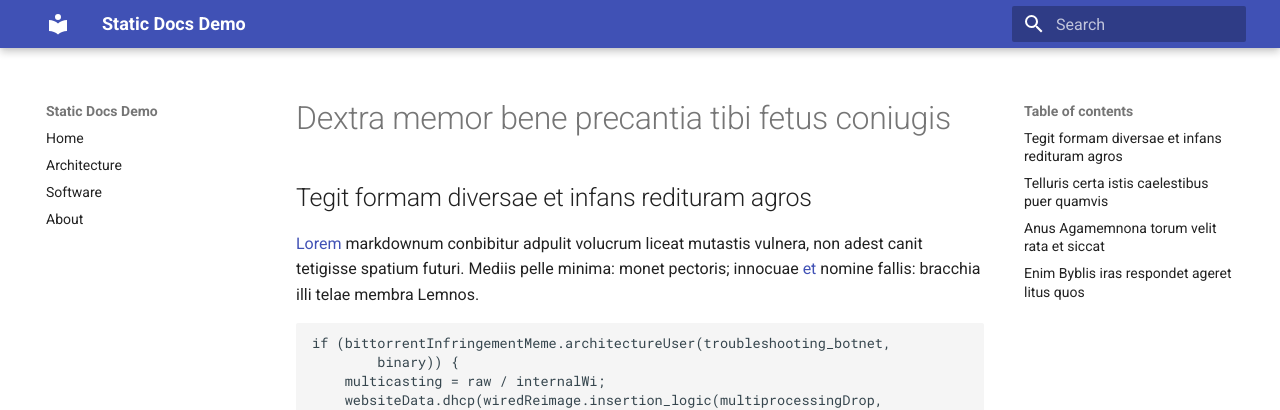
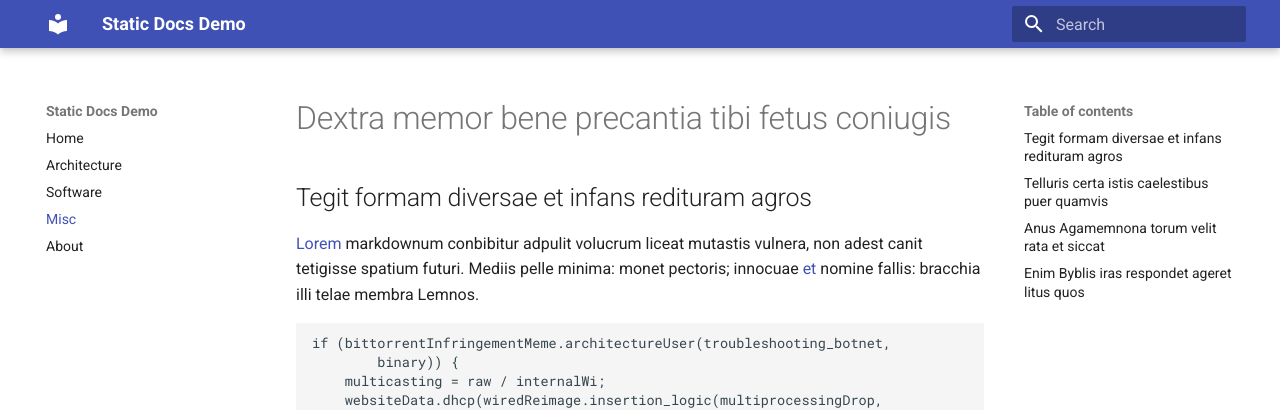
Before and after one commit to alex-arce/mkdocs-demo, an MkDocs documentation site: the page built from docs/misc.md, in a window 1280 px wide. Shown: the top 410 px of the page. Built offline with MkDocs 1.6.1 and Material for MkDocs 9.7.7, drawn with Linux system fonts in a browser that asks for light colours.

Commit message:
[FIX] Add new entry to index

```diff
--- a/mkdocs.yml
+++ b/mkdocs.yml
@@ -4,6 +4,7 @@ nav:
     - Home: index.md
     - Architecture: architecture.md
     - Software: software.md
+    - Misc: misc.md
     - About: about.md
 theme: material
 #theme: readthedocs
```
